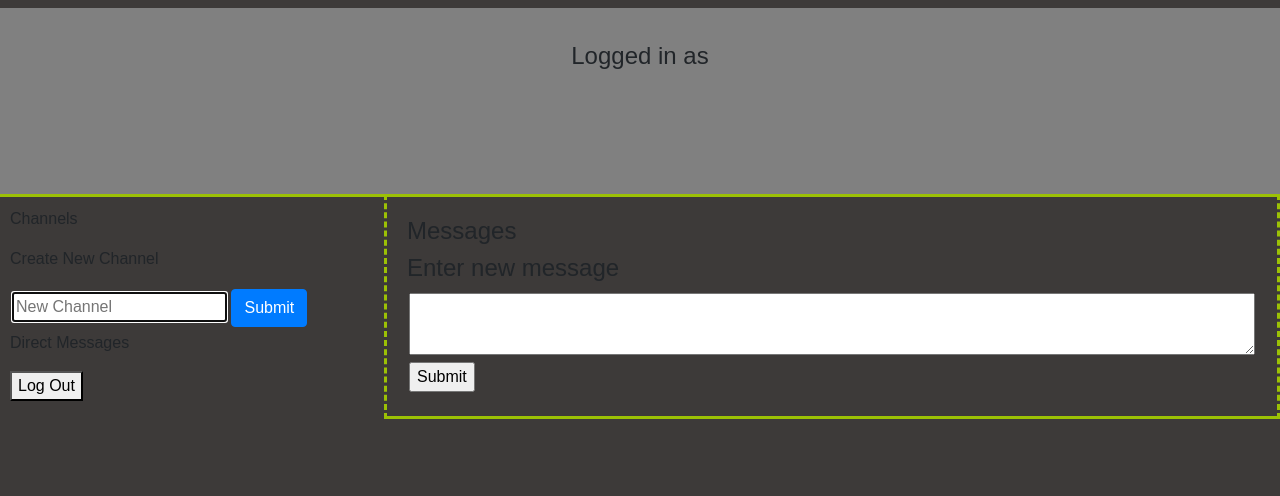
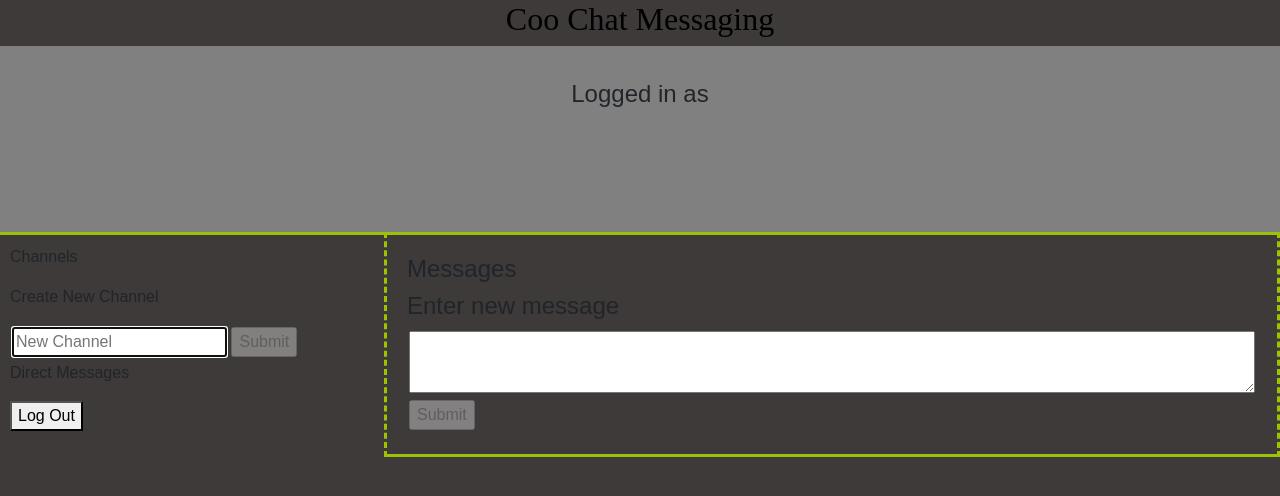
Before and after one commit to rahgurung/coo, a Flask app: template templates/chatbox.html in a window 1280 px wide. Shown: the top 496 px of the page. Run offline with Flask 2, Linux system fonts and the light colour scheme; the template is opened without the code that fills it, so the values that code supplies are empty; some libraries are stand-ins or nearby versions.

Commit message:
made fixes

```diff
--- a/static/chatbox.js
+++ b/static/chatbox.js
@@ -9,14 +9,14 @@ let displayname = localStorage.getItem('displayname');;
 // chn means channel parameter here
 function clickhandler(chn) {
   if (global_channel_list.includes(global_current_channel)) {
-    document.getElementbyId(global_current_channel).style.fontWeight = "normal";
+    document.getElementById(global_current_channel).style.fontWeight = "normal";
   }
 
   global_current_channel = chn;
   msgType = "PUBLIC";
-  let header = document.getElementbyId("message_header");
+  let header = document.getElementById("message_header");
 
-  document.getElementbyId(global_current_channel).style.fontWeight = "bold";
+  document.getElementById(global_current_channel).style.fontWeight = "bold";
   header.innerHTML = " Messages on " + global_current_channel + "channel";
   localStorage.setItem("channel", global_current_channel)
   configure_msgs(global_current_channel, msgType)
@@ -105,6 +105,7 @@ function add_user(usr) {
 // to get the list of channel and setting the global_current_channel
 // Extract list of channels and populate variable and dropdown menu
 function configure_channels() {
+  console.log("configuring channels");
   const request = new XMLHttpRequest();
   request.open('POST', '/query_channels');
 
@@ -192,16 +193,16 @@ function configure_msgs(chn, isPub) {
   const request = new XMLHttpRequest();
   request.open('POST', '/query_messages');
 
-  console.log("CM: msgType = " msgType)
+  console.log("CM: msgType = ", msgType);
 
   request.onload = () => {
     const data = JSON.parse(request.responseText);
 
     if(data.success) {
-      console.log ("configure_msgs: success. messages =" data["channel_msgs"])
+      console.log ("configure_msgs: success. messages =", data["channel_msgs"]);
       var messages = data["channel_msgs"];
-      for (var i = 0, len = messages.len, i < len; i < len; i++) {
-        add_message(messages[i])
+      for (var i = 0, len = messages.length; i < len; i++) {
+        add_message(messages[i]);
       }
     }
   }
@@ -249,15 +250,19 @@ function configure_usrs() {
 // when a new mesage is announced , adds to message list
 // and submits channel, timestamp, user_from, msg_txt
 document.addEventListener('DOMContentLoaded', () => {
+
+  console.log("hey dom content is just loaded");
   var socket = io.connect(location.protocol + '//' + document.domain + ':' + location.port);
 
   let dn = document.getElementById("dname").innerHTML;
+
   if (dn != displayname) {
     displayname = dn;
     localStorage.setItem("displayname", dn);
   }
 
   socket.on('connect', () => {
+    console.log("socket io connected");
     var id = socket.io.engine.id;
     socket.emit("join", {"displayname": displayname, "room": id});
     configure_channels();
@@ -307,7 +312,7 @@ document.addEventListener('DOMContentLoaded', () => {
     }
   });
 
-  socket.io( 'announce message', data => {
+  socket.on( 'announce message', data => {
     console.log ("AM: arrived. channel = ", data["channel"]);
     if (data["channel"] == global_current_channel) {
       console.log("announce message: msgType = ", data["msg_type"], "channel = ", data["channel"]);
--- a/static/styles/coo.css
+++ b/static/styles/coo.css
@@ -85,6 +85,7 @@ div {
   width: 50%;
   padding: 5px;
 }
+
 #small {
   width: 25%;
 }
@@ -150,6 +151,7 @@ td {
 .hoverTable tr{
    background: #f7f6b9;
 }
+
      /* Define the hover highlight color for the table row */
 .hoverTable tr:hover {
    background-color: #ffff99;
--- a/templates/chatbox.html
+++ b/templates/chatbox.html
@@ -2,14 +2,13 @@
 {% extends "layout.html" %}
 
 <!-- further extending title tag -->
-{% block head %}
+{% block javascripts %}
   <script type="text/javascript" src="//cdnjs.cloudflare.com/ajax/libs/socket.io/1.3.6/socket.io.min.js"></script>
   <script src="{{ url_for('static', filename='chatbox.js') }}"></script>
 {% endblock %}
 
-<!-- further extending title tag -->
-{% block title %}
-  {{channel_name}}
+{% block heading %}
+	Coo Chat Messaging
 {% endblock %}
 
 <!-- futher extending body tag -->
@@ -30,7 +29,7 @@
     <p>
     <form id="new_channel">
       <input id="channel_name" type="text" name="new_channel" class="chn_name" autocomplete="off" autofocus placeholder="New Channel">
-      <input class="btn btn-primary" id="submit" type=submit>
+      <input id="submit" type=submit>
     </form>
     <p>
       Direct Messages<br>
--- a/templates/index.html
+++ b/templates/index.html
@@ -3,7 +3,7 @@
 
 <!-- further extending title tag -->
 {% block title %}
-  Welcome to Open Source Chatrooms
+  Welcome to Open Source Chatrooms: coo
 {% endblock %}
 
 {% block head %}
@@ -20,6 +20,6 @@
           <td class="bold">Display Name:</td>
           <td><input autofocus id="dname_field" type="text" name="displayname" size="50" required></td></tr>
       </table>
-      <button class="btn btn-primary"  name="signin" id="signin">Sign In</button>
+      <button  name="signin" id="signin">Sign In</button>
     </form>
 {% endblock %}
```
